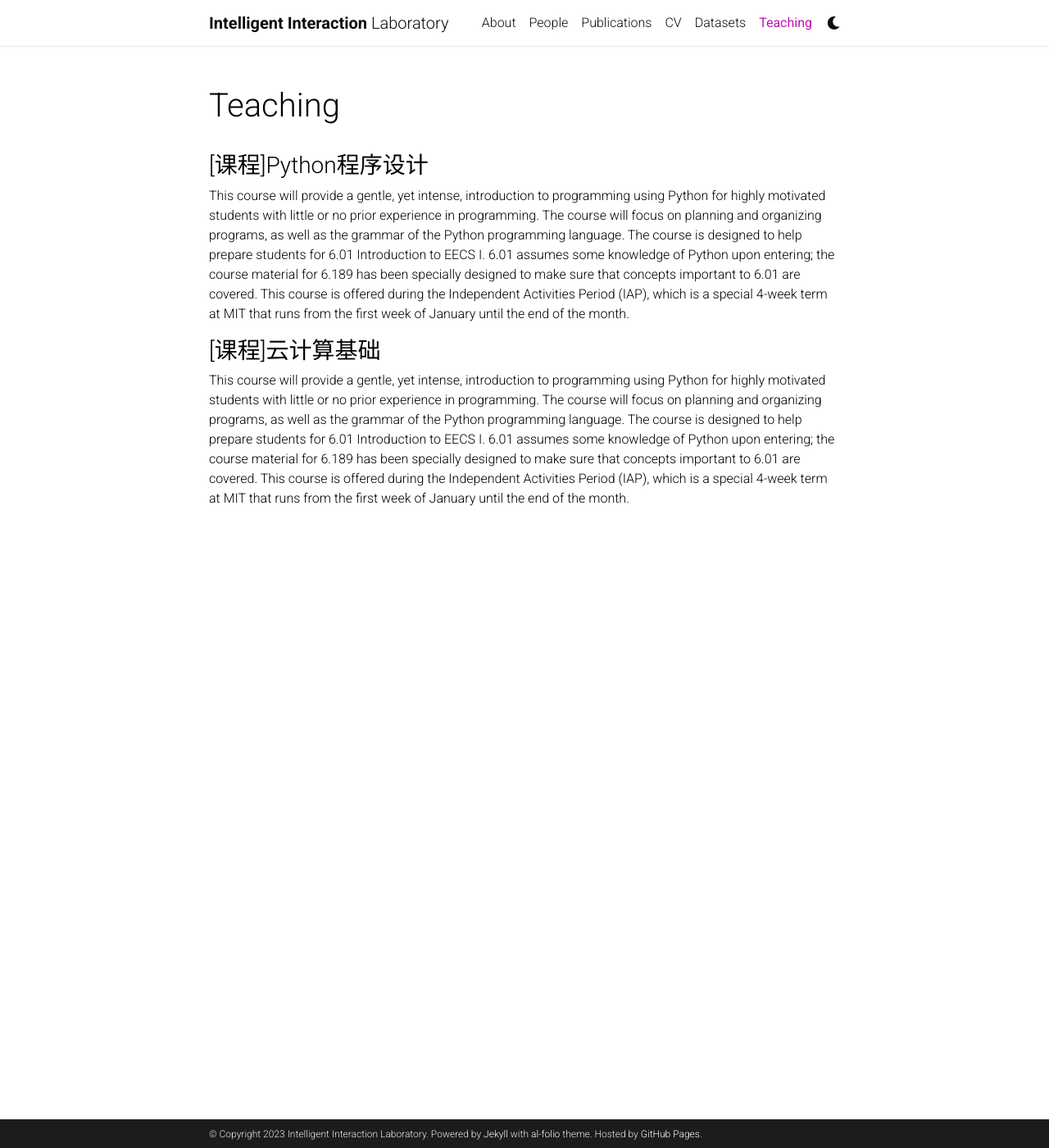
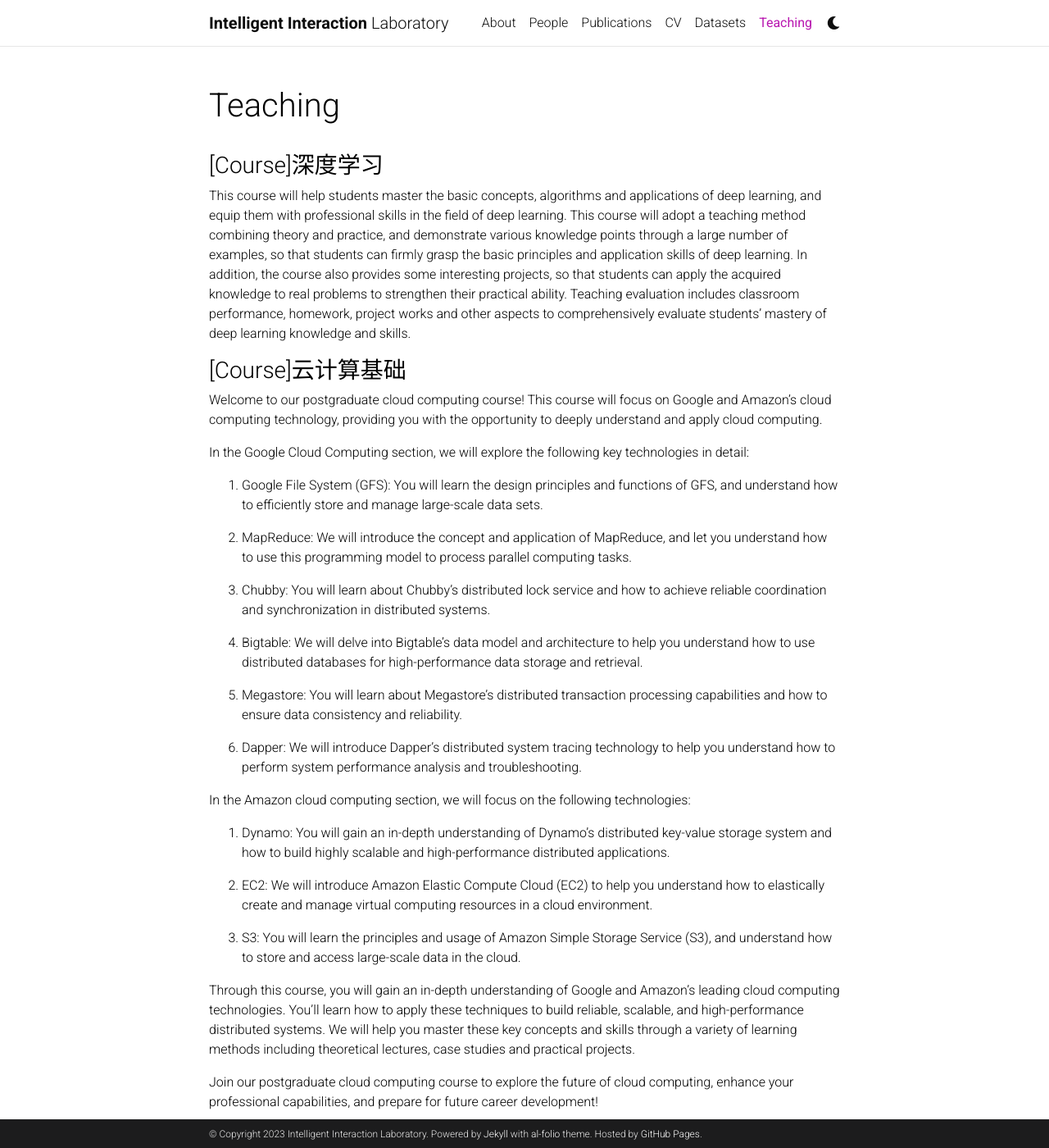
Before and after one commit to IntelligentInteractiveLab/intelligentinteractivelab.github.io, a Jekyll site: the page built from _pages/teaching.md, in a window 1280 px wide and 1400 px high. Shown: the whole window at 82% size. Built offline with Jekyll 4.4.1, drawn with Linux system fonts in a browser that asks for light colours; comment, search, counter and statistics services are not loaded; a style sheet for code colours, icons or effects is not loaded.

Commit message:
修改了课程部分的介绍

```diff
--- a/_pages/teaching.md
+++ b/_pages/teaching.md
@@ -7,8 +7,36 @@ nav: true
 nav_order: 5
 ---
 
-### [课程]Python程序设计
-This course will provide a gentle, yet intense, introduction to programming using Python for highly motivated students with little or no prior experience in programming. The course will focus on planning and organizing programs, as well as the grammar of the Python programming language. The course is designed to help prepare students for 6.01 Introduction to EECS I. 6.01 assumes some knowledge of Python upon entering; the course material for 6.189 has been specially designed to make sure that concepts important to 6.01 are covered. This course is offered during the Independent Activities Period (IAP), which is a special 4-week term at MIT that runs from the first week of January until the end of the month.
+### [Course]深度学习
 
-### [课程]云计算基础
-This course will provide a gentle, yet intense, introduction to programming using Python for highly motivated students with little or no prior experience in programming. The course will focus on planning and organizing programs, as well as the grammar of the Python programming language. The course is designed to help prepare students for 6.01 Introduction to EECS I. 6.01 assumes some knowledge of Python upon entering; the course material for 6.189 has been specially designed to make sure that concepts important to 6.01 are covered. This course is offered during the Independent Activities Period (IAP), which is a special 4-week term at MIT that runs from the first week of January until the end of the month.
+This course will help students master the basic concepts, algorithms and applications of deep learning, and equip them with professional skills in the field of deep learning. This course will adopt a teaching method combining theory and practice, and demonstrate various knowledge points through a large number of examples, so that students can firmly grasp the basic principles and application skills of deep learning. In addition, the course also provides some interesting projects, so that students can apply the acquired knowledge to real problems to strengthen their practical ability. Teaching evaluation includes classroom performance, homework, project works and other aspects to comprehensively evaluate students' mastery of deep learning knowledge and skills.
+
+### [Course]云计算基础
+
+Welcome to our postgraduate cloud computing course! This course will focus on Google and Amazon's cloud computing technology, providing you with the opportunity to deeply understand and apply cloud computing.
+
+In the Google Cloud Computing section, we will explore the following key technologies in detail:
+
+1. Google File System (GFS): You will learn the design principles and functions of GFS, and understand how to efficiently store and manage large-scale data sets.
+
+2. MapReduce: We will introduce the concept and application of MapReduce, and let you understand how to use this programming model to process parallel computing tasks.
+
+3. Chubby: You will learn about Chubby's distributed lock service and how to achieve reliable coordination and synchronization in distributed systems.
+
+4. Bigtable: We will delve into Bigtable's data model and architecture to help you understand how to use distributed databases for high-performance data storage and retrieval.
+
+5. Megastore: You will learn about Megastore's distributed transaction processing capabilities and how to ensure data consistency and reliability.
+
+6. Dapper: We will introduce Dapper's distributed system tracing technology to help you understand how to perform system performance analysis and troubleshooting.
+
+In the Amazon cloud computing section, we will focus on the following technologies:
+
+1. Dynamo: You will gain an in-depth understanding of Dynamo's distributed key-value storage system and how to build highly scalable and high-performance distributed applications.
+
+2. EC2: We will introduce Amazon Elastic Compute Cloud (EC2) to help you understand how to elastically create and manage virtual computing resources in a cloud environment.
+
+3. S3: You will learn the principles and usage of Amazon Simple Storage Service (S3), and understand how to store and access large-scale data in the cloud.
+
+Through this course, you will gain an in-depth understanding of Google and Amazon's leading cloud computing technologies. You'll learn how to apply these techniques to build reliable, scalable, and high-performance distributed systems. We will help you master these key concepts and skills through a variety of learning methods including theoretical lectures, case studies and practical projects.
+
+Join our postgraduate cloud computing course to explore the future of cloud computing, enhance your professional capabilities, and prepare for future career development!
```
